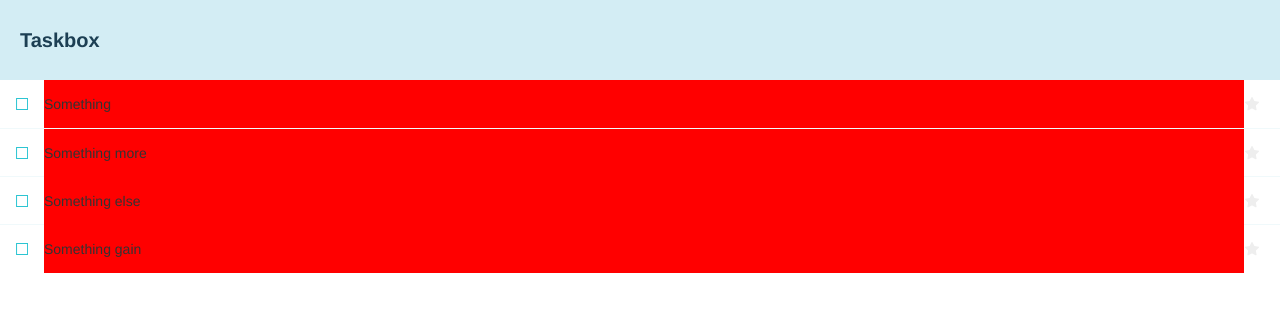
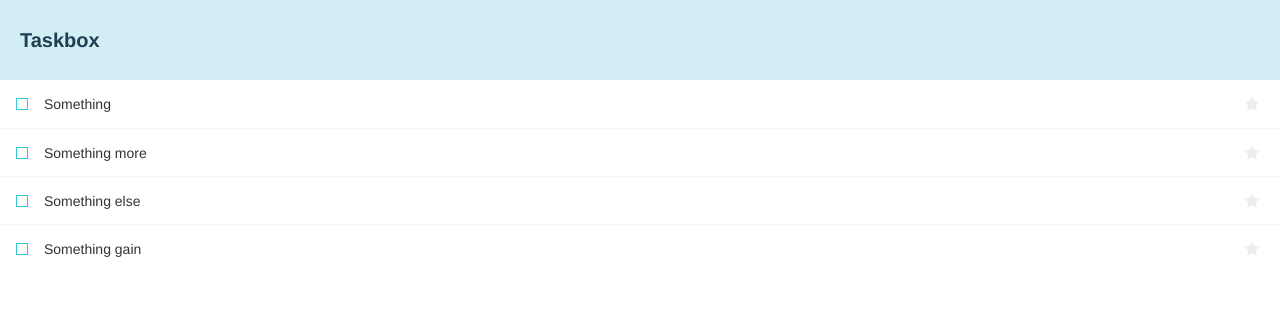
Before and after one commit to AbaloneJS/taskbox, a React (Create React App) app: page / in a window 1280 px wide. Shown: the top 312 px of the page. Built offline with nearby package versions, Linux system fonts and the light colour scheme; a web font is replaced by a local one.

Commit message:
first commit

```diff
--- a/src/components/Task.js
+++ b/src/components/Task.js
@@ -18,7 +18,6 @@ export default function Task({ task: { id, title, state }, onArchiveTask, onPinT
 					value={title}
 					readOnly={true}
 					placeholder="Input title"
-					style={{background: 'red'}}
 			/>
 			</div>
 
```
